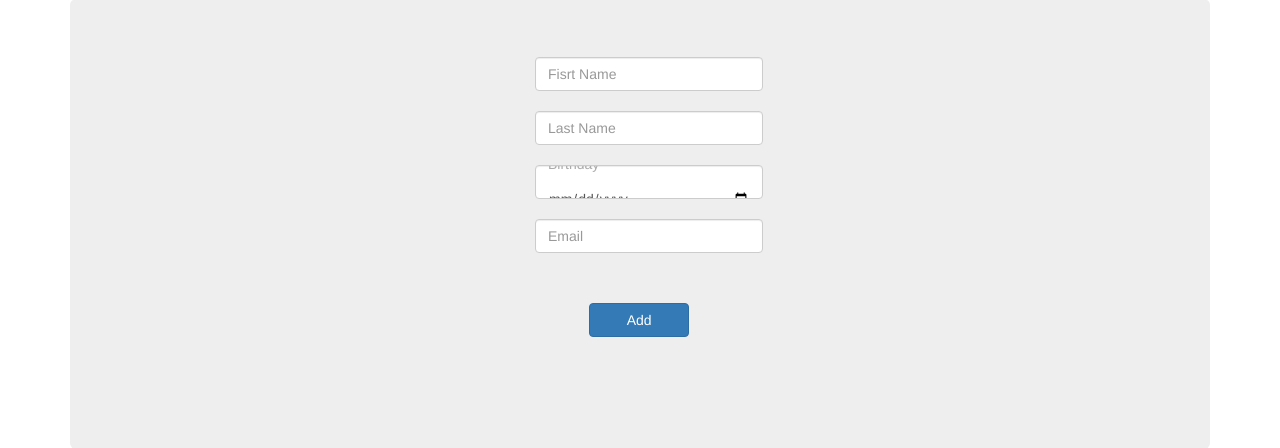
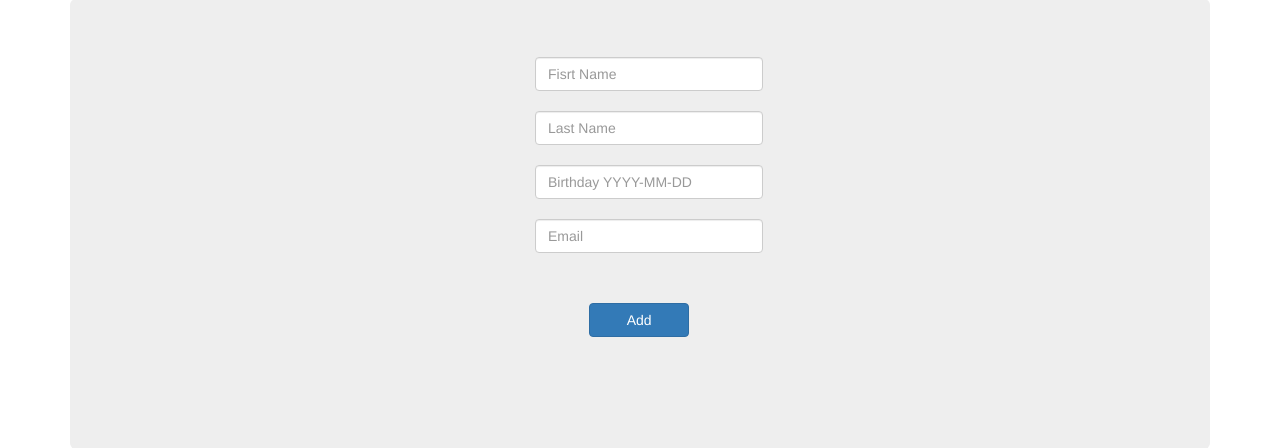
Before and after one commit to bddowningjennings-dev/birthday_deploy, a Django app: page / in a window 1280 px wide. Shown: the part 167-615 px from the top of the page. Run offline with Django 3.2, Linux system fonts and the light colour scheme; parts of the project's set-up code (start-up, migrations or seed data) failed here and were passed over; some libraries are stand-ins or nearby versions.

Commit message:
changed the date field to text

```diff
--- a/apps/dash_app/views.py
+++ b/apps/dash_app/views.py
@@ -14,7 +14,7 @@ def dash(request):
     'june': User.objects.filter(b_date__month=6),
     'july': User.objects.filter(b_date__month=7),
     'aug': User.objects.filter(b_date__month=8),
-    'sept': User.objects.filter(b_date__month=0),
+    'sept': User.objects.filter(b_date__month=9),
     'oct': User.objects.filter(b_date__month=10),
     'nov': User.objects.filter(b_date__month=11),
     'dec': User.objects.filter(b_date__month=12),
--- a/apps/login_app/templates/login_app/register.html
+++ b/apps/login_app/templates/login_app/register.html
@@ -30,7 +30,7 @@
               <input type="text" class="form-control" name='last_name' placeholder="Last Name">
             </div>
             <div class="col-sm-10">
-              <input type="date" class="form-control" name='b_date' placeholder="Birthday">
+              <input type="text" class="form-control" name='b_date' placeholder="Birthday YYYY-MM-DD">
             </div>
             <div class="col-sm-10">
               <input type="text" class="form-control" name='email' placeholder="Email">
```
Also changed, not shown: apps/dash_app/templates/dash_app/dash.html (+5 -2 lines), db.sqlite3.
